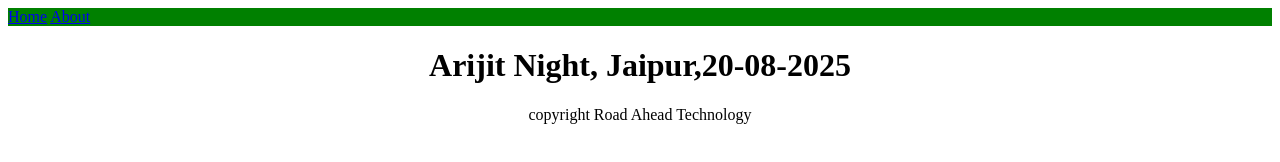
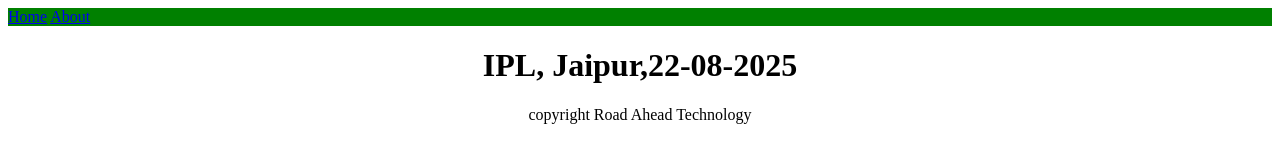
Before and after one commit to Ritesh2019/webScrape, a plain HTML site: page index.html in a window 1280 px wide. Drawn offline with Linux system fonts and the light colour scheme.

Commit message:
Update index.html

```diff
--- a/index.html
+++ b/index.html
@@ -9,7 +9,7 @@
         <a href="#">Home</a>
         <a href="#">About</a>
     </nav>
-    <h1 style="text-align: center" id="events">Arijit Night, Jaipur,20-08-2025</h1>
+    <h1 style="text-align: center" id="events">IPL, Jaipur,22-08-2025</h1>
     <p style="text-align: center">copyright Road Ahead Technology</p>
 </body>
 </html>
```
